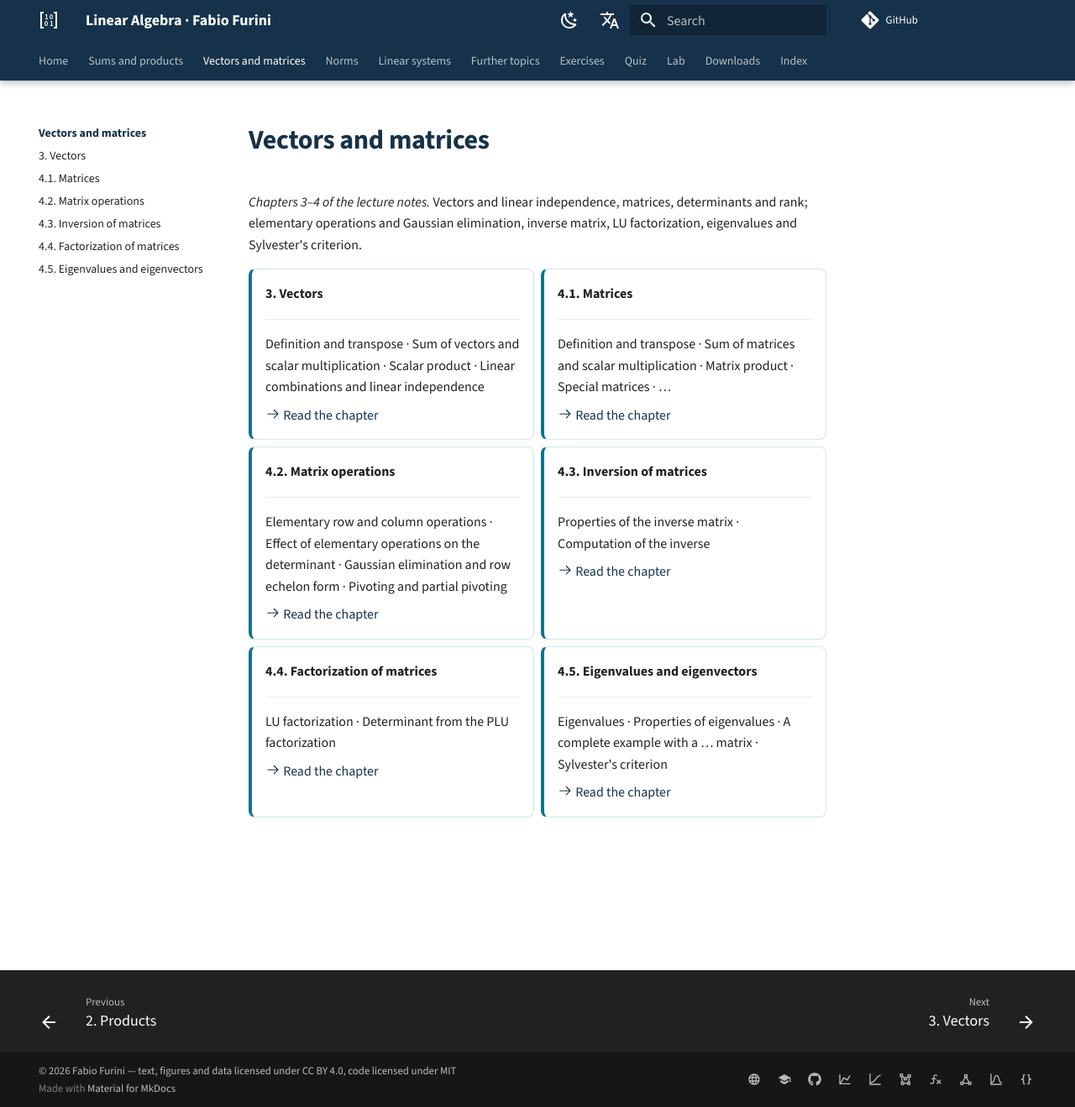
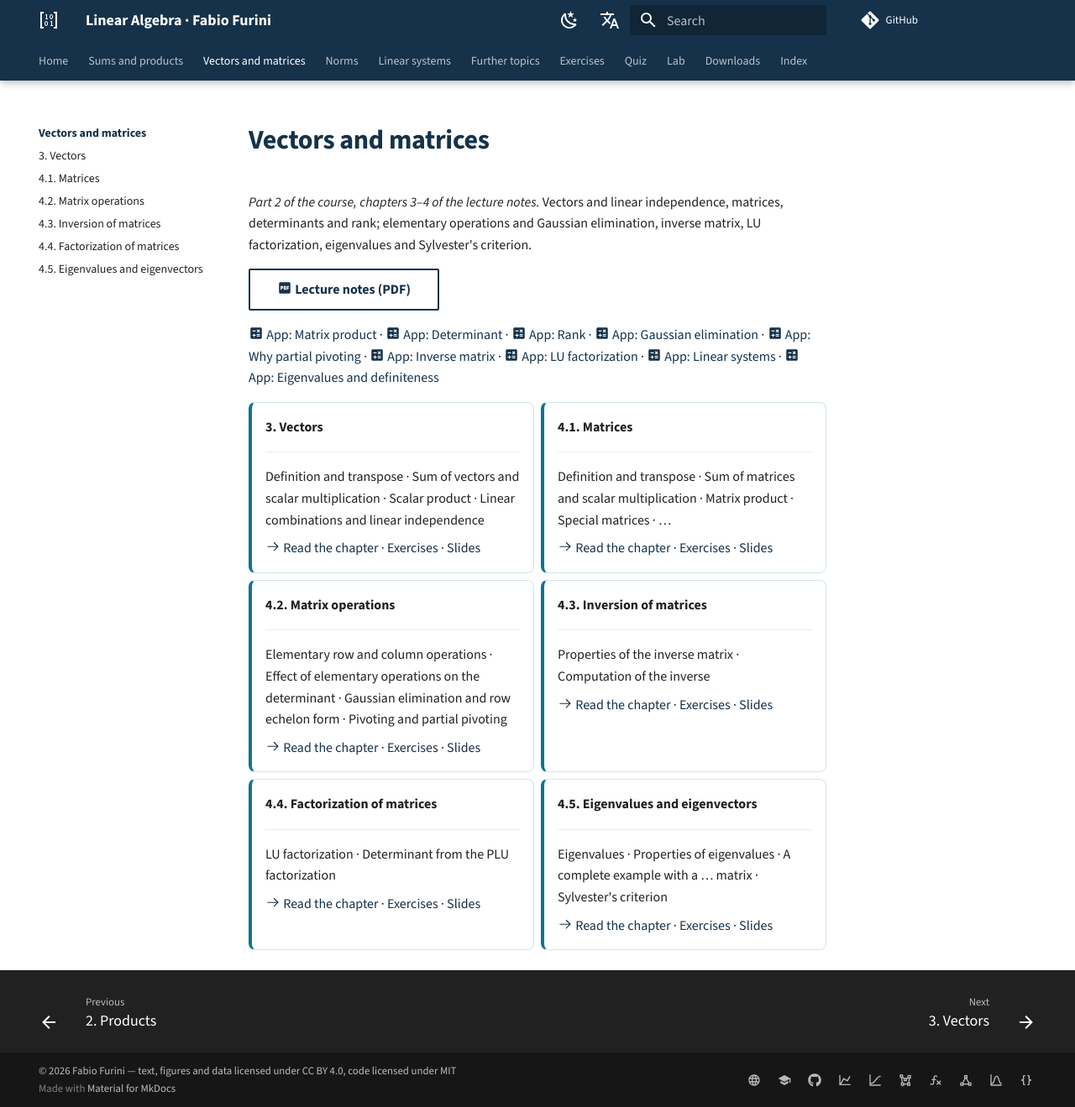
Before and after one commit to fabiofurini/linear-algebra, an MkDocs documentation site: the page built from docs/vectors-matrices/index.md, in a window 1280 px wide and 1319 px high. Shown: the whole window at 84% size. Built offline with MkDocs 1.6.1 and Material for MkDocs 9.7.7, drawn with Linux system fonts in a browser that asks for light colours; comment, search, counter and statistics services are not loaded.

Commit message:
Pagine delle parti come negli altri corsi: pulsanti del materiale, esercizi e slide nei riquadri
Co-Authored-By: Claude Opus 5.5 <noreply@anthropic.com>

```diff
--- a/docs/vectors-matrices/index.md
+++ b/docs/vectors-matrices/index.md
@@ -1,6 +1,10 @@
 # Vectors and matrices
 
-*Chapters 3–4 of the lecture notes.* Vectors and linear independence, matrices, determinants and rank; elementary operations and Gaussian elimination, inverse matrix, LU factorization, eigenvalues and Sylvester's criterion.
+*Part 2 of the course, chapters 3–4 of the lecture notes.* Vectors and linear independence, matrices, determinants and rank; elementary operations and Gaussian elimination, inverse matrix, LU factorization, eigenvalues and Sylvester's criterion.
+
+[:material-file-pdf-box: Lecture notes (PDF)](../pdf/lecture-notes-linear-algebra.pdf){ .md-button }
+
+[:material-calculator-variant: App: Matrix product](../lab/product.md) · [:material-calculator-variant: App: Determinant](../lab/determinant.md) · [:material-calculator-variant: App: Rank](../lab/rank.md) · [:material-calculator-variant: App: Gaussian elimination](../lab/gauss.md) · [:material-calculator-variant: App: Why partial pivoting](../lab/pivoting.md) · [:material-calculator-variant: App: Inverse matrix](../lab/inverse.md) · [:material-calculator-variant: App: LU factorization](../lab/lu.md) · [:material-calculator-variant: App: Linear systems](../lab/systems.md) · [:material-calculator-variant: App: Eigenvalues and definiteness](../lab/eigenvalues.md)
 
 <div class="grid cards" markdown>
 
@@ -10,7 +14,7 @@
 
     Definition and transpose · Sum of vectors and scalar multiplication · Scalar product · Linear combinations and linear independence
 
-    [:octicons-arrow-right-24: Read the chapter](01-vectors.md)
+    [:octicons-arrow-right-24: Read the chapter](01-vectors.md) · [Exercises](../exercises/es-vectors-matrices-01-vectors.md) · [Slides](../pdf/slides-03-vectors.pdf)
 
 -   **4.1. Matrices**
 
@@ -18,7 +22,7 @@
 
     Definition and transpose · Sum of matrices and scalar multiplication · Matrix product · Special matrices · …
 
-    [:octicons-arrow-right-24: Read the chapter](02-matrices.md)
+    [:octicons-arrow-right-24: Read the chapter](02-matrices.md) · [Exercises](../exercises/es-vectors-matrices-02-matrices.md) · [Slides](../pdf/slides-04-1-matrices.pdf)
 
 -   **4.2. Matrix operations**
 
@@ -26,7 +30,7 @@
 
     Elementary row and column operations · Effect of elementary operations on the determinant · Gaussian elimination and row echelon form · Pivoting and partial pivoting
 
-    [:octicons-arrow-right-24: Read the chapter](03-elementary-operations.md)
+    [:octicons-arrow-right-24: Read the chapter](03-elementary-operations.md) · [Exercises](../exercises/es-vectors-matrices-03-elementary-operations.md) · [Slides](../pdf/slides-04-2-operations.pdf)
 
 -   **4.3. Inversion of matrices**
 
@@ -34,7 +38,7 @@
 
     Properties of the inverse matrix · Computation of the inverse
 
-    [:octicons-arrow-right-24: Read the chapter](04-inverse-matrix.md)
+    [:octicons-arrow-right-24: Read the chapter](04-inverse-matrix.md) · [Exercises](../exercises/es-vectors-matrices-04-inverse-matrix.md) · [Slides](../pdf/slides-04-3-inverse.pdf)
 
 -   **4.4. Factorization of matrices**
 
@@ -42,7 +46,7 @@
 
     LU factorization · Determinant from the PLU factorization
 
-    [:octicons-arrow-right-24: Read the chapter](05-lu-factorization.md)
+    [:octicons-arrow-right-24: Read the chapter](05-lu-factorization.md) · [Exercises](../exercises/es-vectors-matrices-05-lu-factorization.md) · [Slides](../pdf/slides-04-4-factorization.pdf)
 
 -   **4.5. Eigenvalues and eigenvectors**
 
@@ -50,6 +54,6 @@
 
     Eigenvalues · Properties of eigenvalues · A complete example with a … matrix · Sylvester's criterion
 
-    [:octicons-arrow-right-24: Read the chapter](06-eigenvalues.md)
+    [:octicons-arrow-right-24: Read the chapter](06-eigenvalues.md) · [Exercises](../exercises/es-vectors-matrices-06-eigenvalues.md) · [Slides](../pdf/slides-04-5-eigenvalues.pdf)
 
 </div>
```
Also changed, not shown: docs/extras/index.md (+5 -3 lines), docs/sums-products/index.md (+7 -3 lines).
